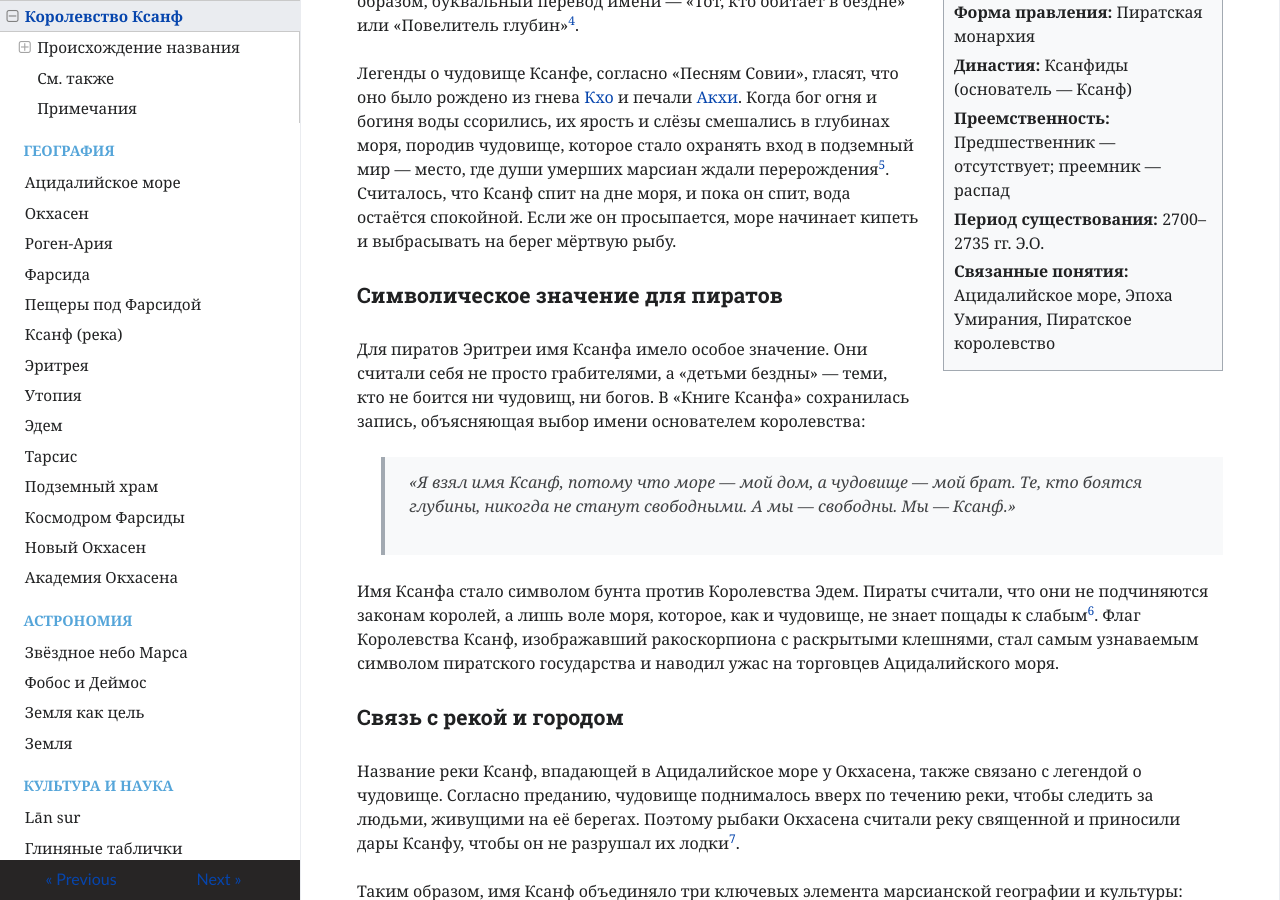
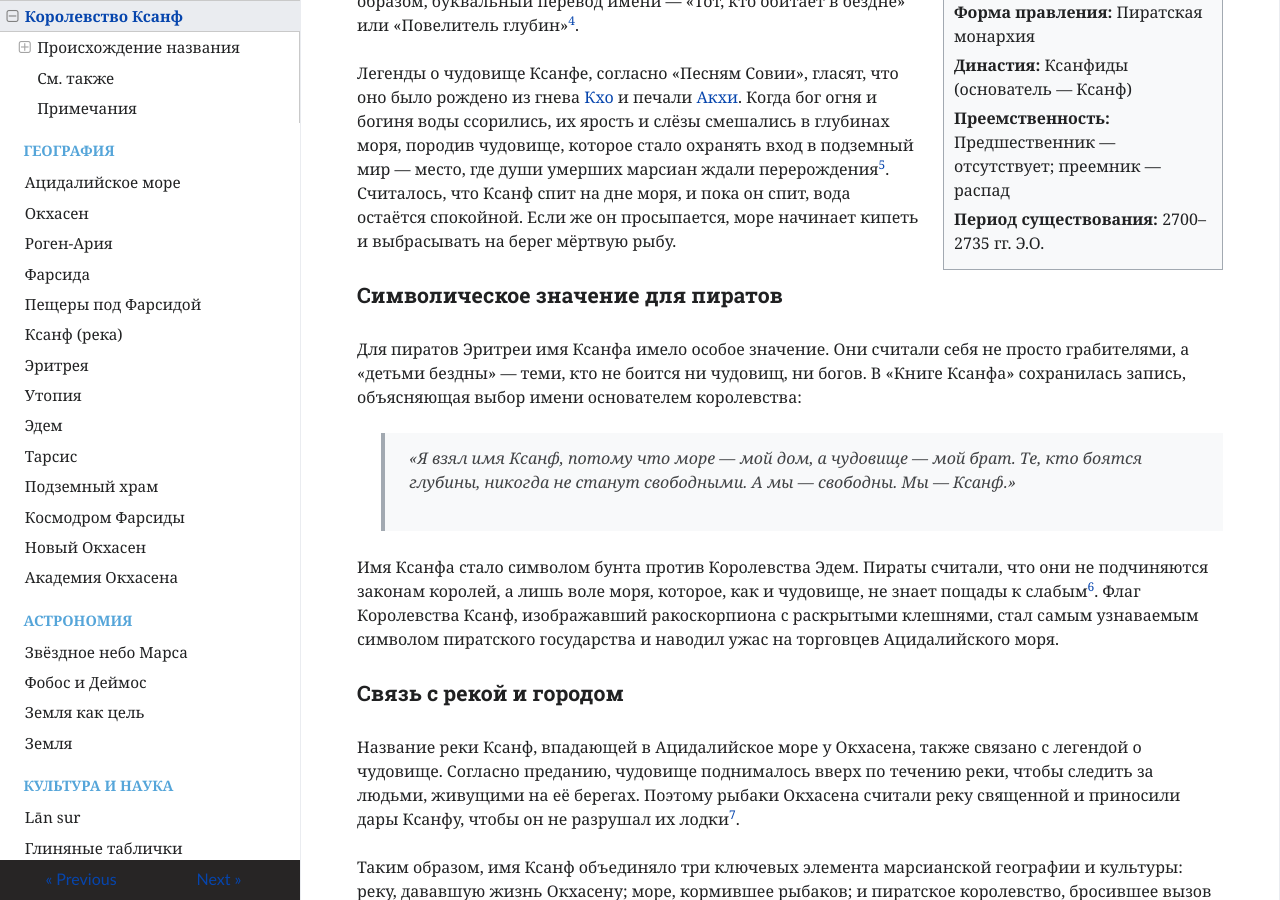
Before and after one commit to ivanhohlov14-bit/mars-encyclopedia, an MkDocs documentation site: the page built from docs/history/pirate-kingdom.md, in a window 1280 px wide and 900 px high, scrolled down 1129 px. Built offline with MkDocs 1.6.1, drawn with Linux system fonts in a browser that asks for light colours; nearby versions of some CDN libraries.

Commit message:
Update pirate-kingdom.md

```diff
--- a/docs/history/pirate-kingdom.md
+++ b/docs/history/pirate-kingdom.md
@@ -27,7 +27,6 @@
   <p><b>Династия:</b> Ксанфиды (основатель — Ксанф)</p>
   <p><b>Преемственность:</b> Предшественник — отсутствует; преемник — распад</p>
   <p><b>Период существования:</b> 2700–2735 гг. Э.О.</p>
-  <p><b>Связанные понятия:</b> Ацидалийское море, Эпоха Умирания, Пиратское королевство</p>
 </div>
 
 **Королевство Ксанф** (марс. *Ksanf Rāk* — «Королевство Ксанфа», также известно как **Пиратское королевство**, **Морское братство**) — пиратское государство, существовавшее на полуострове [Эритрея](eritreya.md) в южной части [Ацидалийского моря](acidalia-sea.md) в период 2700–2735 годов Э.О. В эпопее «Письмо из Красной пыли» Королевство Ксанф выступает как уникальное явление марсианской истории — организованное сообщество морских разбойников, создавшее собственные законы, иерархию и культуру на фоне умирающей планеты. Его основателем и первым королём стал легендарный пират [Ксанф](ksanf-monster.md), чьё имя носило и само государство, и река, впадающая в Ацидалийское море. Королевство пало после того, как море замёрзло, и пираты лишились возможности грабить торговые корабли.
```
